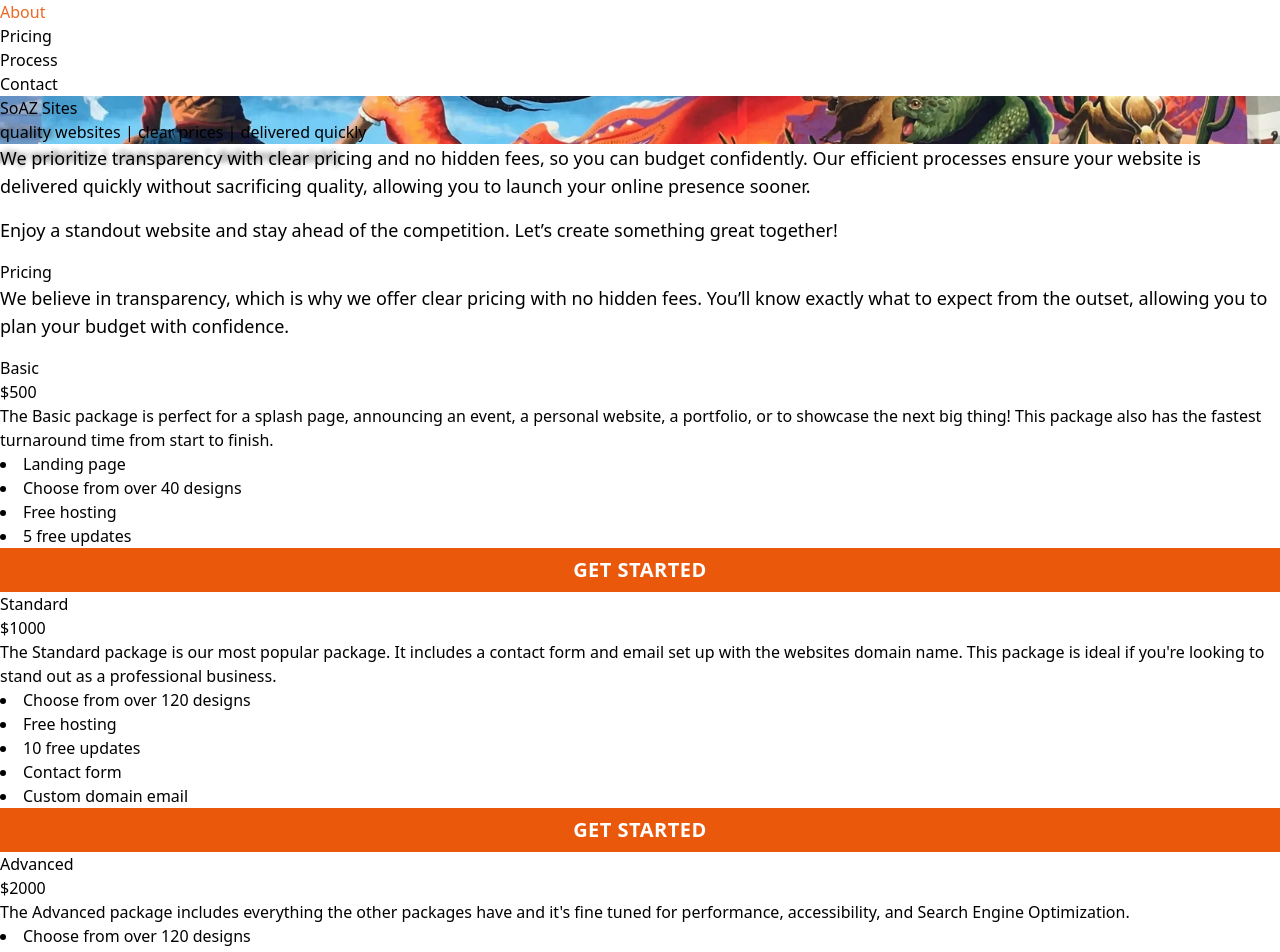
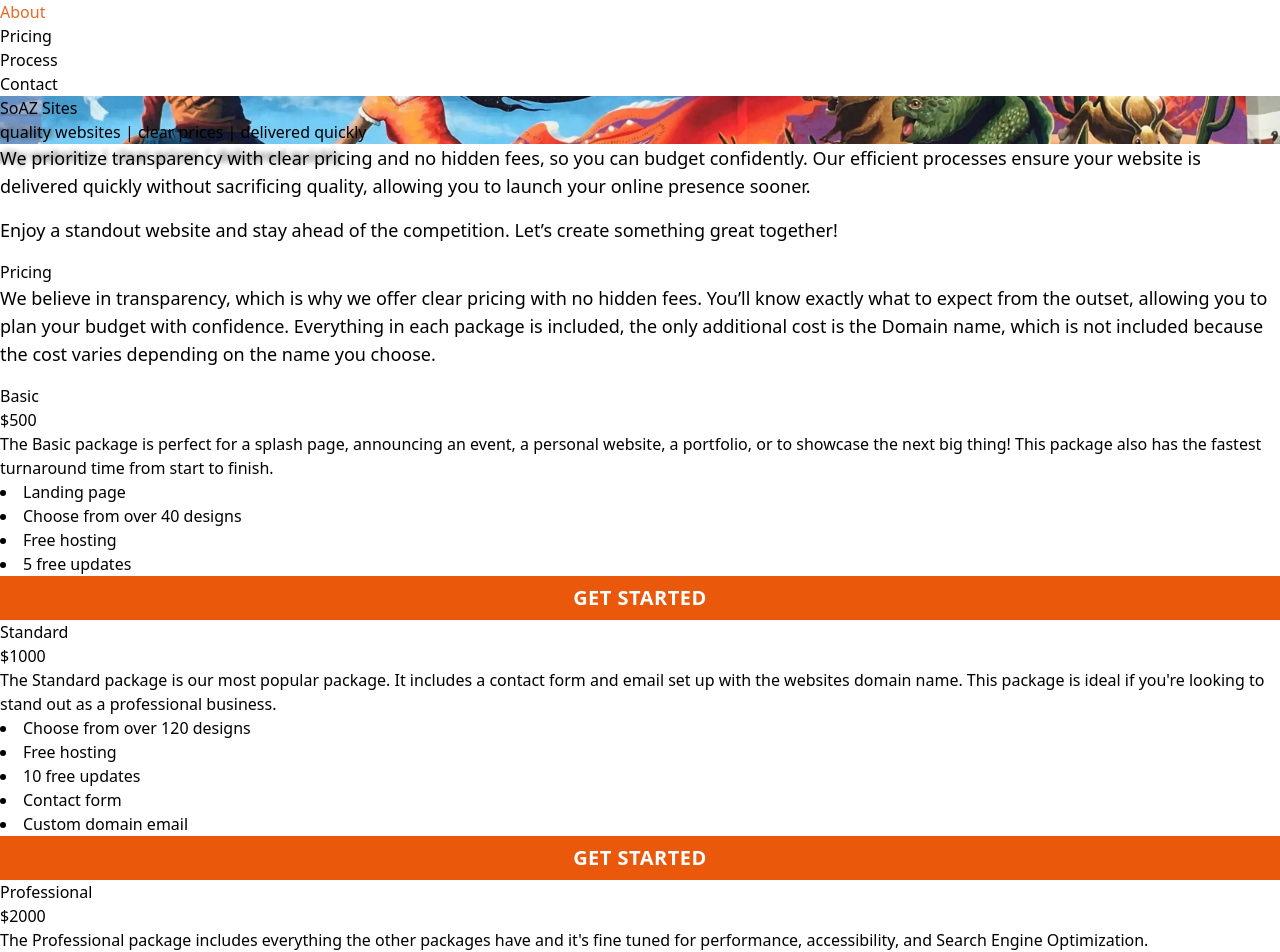
Before and after one commit to soldierforus/soaz, an Angular app: page / in a window 1280 px wide. Shown: the top 952 px of the page. Built offline with nearby package versions, Linux system fonts and the light colour scheme.

Commit message:
pro package, pricing, title

```diff
--- a/src/app/pricing/pricing.component.html
+++ b/src/app/pricing/pricing.component.html
@@ -1,7 +1,7 @@
 <div class="p-4">
   <div class="w-3/4 m-auto mb-20 text-center">
     <h3 id="pricing" class="text-2xl font-bold mb-2">Pricing</h3>
-    <p>We believe in transparency, which is why we offer clear pricing with no hidden fees. You’ll know exactly what to expect from the outset, allowing you to plan your budget with confidence. </p>
+    <p>We believe in transparency, which is why we offer clear pricing with no hidden fees. You’ll know exactly what to expect from the outset, allowing you to plan your budget with confidence. Everything in each package is included, the only additional cost is the Domain name, which is not included because the cost varies depending on the name you choose.</p>
   </div>
 
   <div class="w-full sm:w-3/4 grid grid-cols-1 md:grid-cols-2 gap-x-20 gap-y-5 mx-auto">
--- a/src/app/pricing/pricing.component.ts
+++ b/src/app/pricing/pricing.component.ts
@@ -35,9 +35,9 @@ export class PricingComponent implements OnInit {
       ]
     },
     {
-      name: 'Advanced',
+      name: 'Professional',
       price: 2000,
-      description: 'The Advanced package includes everything the other packages have and it\'s fine tuned for performance, accessibility, and Search Engine Optimization.',
+      description: 'The Professional package includes everything the other packages have and it\'s fine tuned for performance, accessibility, and Search Engine Optimization.',
       bullets: [
         'Choose from over 120 designs',
         'Free hosting',
--- a/src/index.html
+++ b/src/index.html
@@ -5,7 +5,7 @@
   <title>Soazsites</title>
   <base href="/">
   <meta name="viewport" content="width=device-width, initial-scale=1">
-  <meta property="og:title" content="SoAZ Sites - Arizona's Premier Web Agency" />
+  <meta property="og:title" content="SoAZ Sites - Arizona's Premier Web Development Agency" />
   <meta name="description" content="We deliver high-quality websites quickly, helping you launch your online presence and achieve your goals. Experience clear pricing with no hidden fees." />
   <meta property="og:description" content="We deliver high-quality websites quickly, helping you launch your online presence and achieve your goals. Experience clear pricing with no hidden fees." />
   <meta property="og:image" content="https://soazsites.com/media/soaz-KIFAPLEW.webp" />
```
